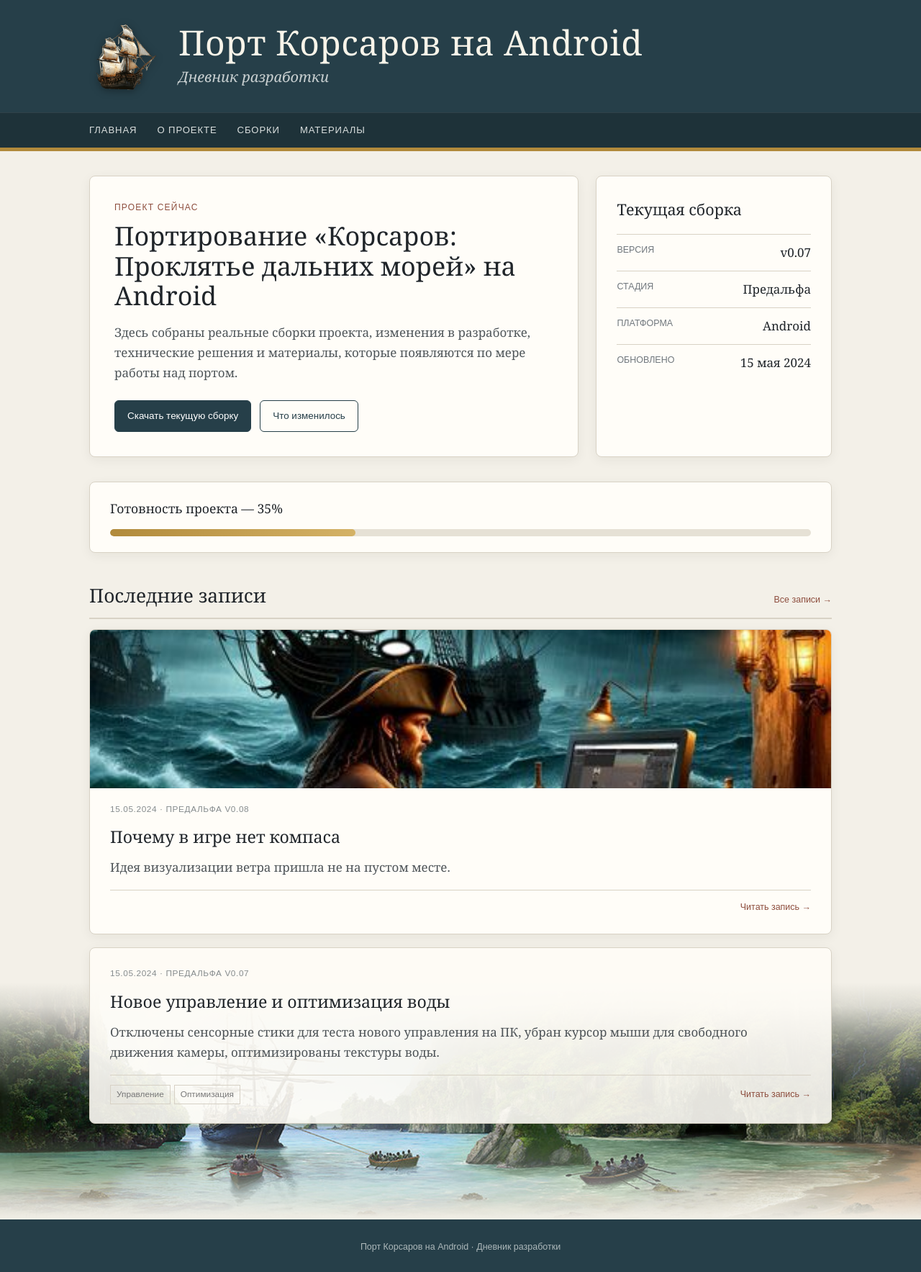
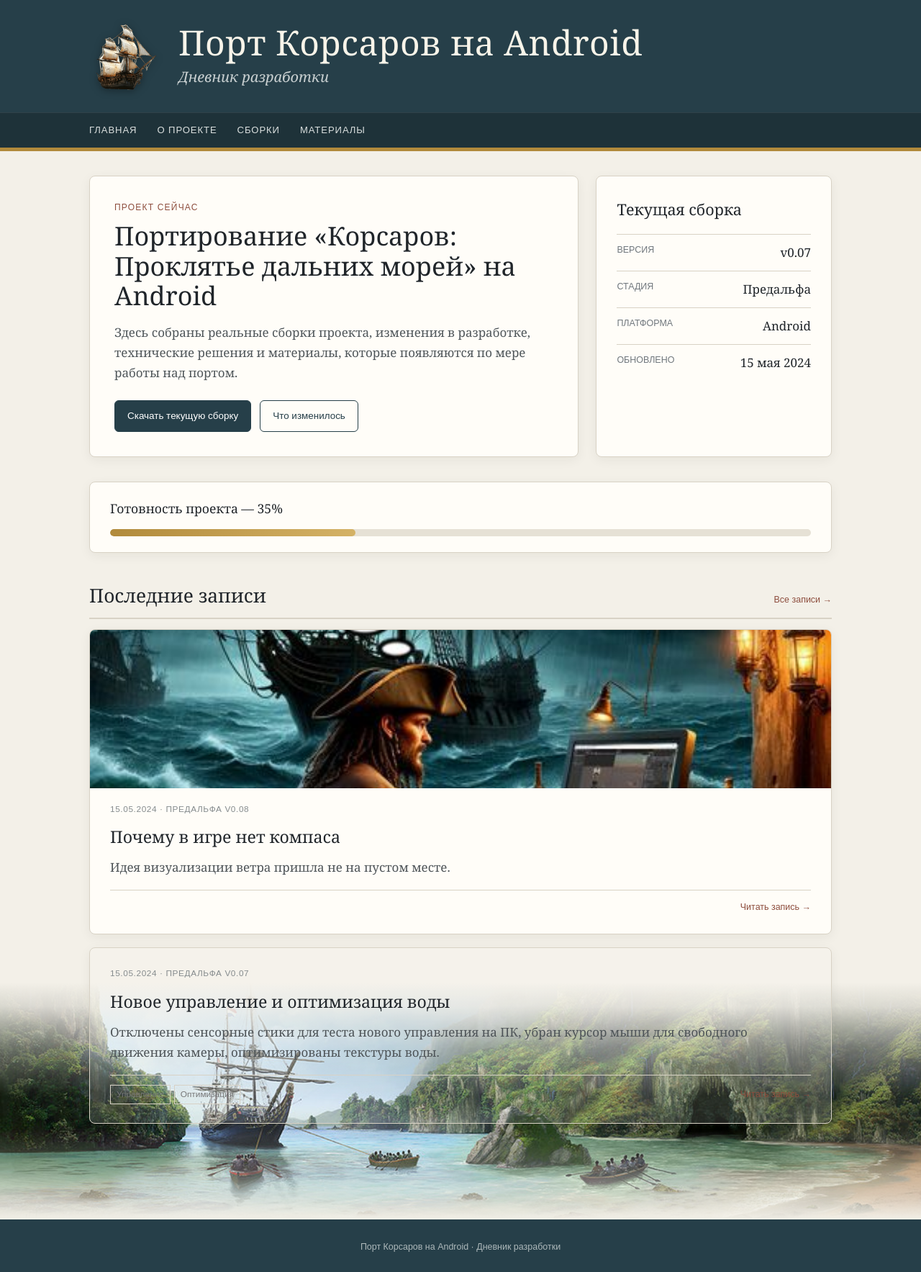
Before and after one commit to tislic/SeaDogsPort, a Jekyll site: the page built from index.html, in a window 1280 px wide. Shown: the whole page at 72% size. Built offline with Jekyll 4.4.1, drawn with Linux system fonts in a browser that asks for light colours.

Commit message:
Update style.css
.12

```diff
--- a/assets/style.css
+++ b/assets/style.css
@@ -42,7 +42,7 @@ a{color:inherit}
 .footer{position:relative;z-index:3;margin-top:0;padding:28px 24px 24px;background:var(--sea);color:#aeb9bb;text-align:center;font-family:Arial,sans-serif;font-size:.78rem}
 
 /* Нижняя статья остаётся читаемой, но пейзаж визуально проходит под ней */
-.posts .post:last-child{position:relative;z-index:3;background:rgba(255,253,248,.89)}
+.posts .post:last-child{position:relative;z-index:3;background:rgba(255,253,248,.12)}
 
 .post-cover{display:block;margin:-26px -28px 20px;overflow:hidden;border-radius:0}.post-cover img{width:100%;height:220px;object-fit:cover;display:block;transition:transform .4s ease}.post-cover:hover img{transform:scale(1.04)}
 .post-hero{text-align:center;margin-bottom:20px}.post-hero img{max-width:100%;height:auto;display:inline-block;border-radius:6px}
```
